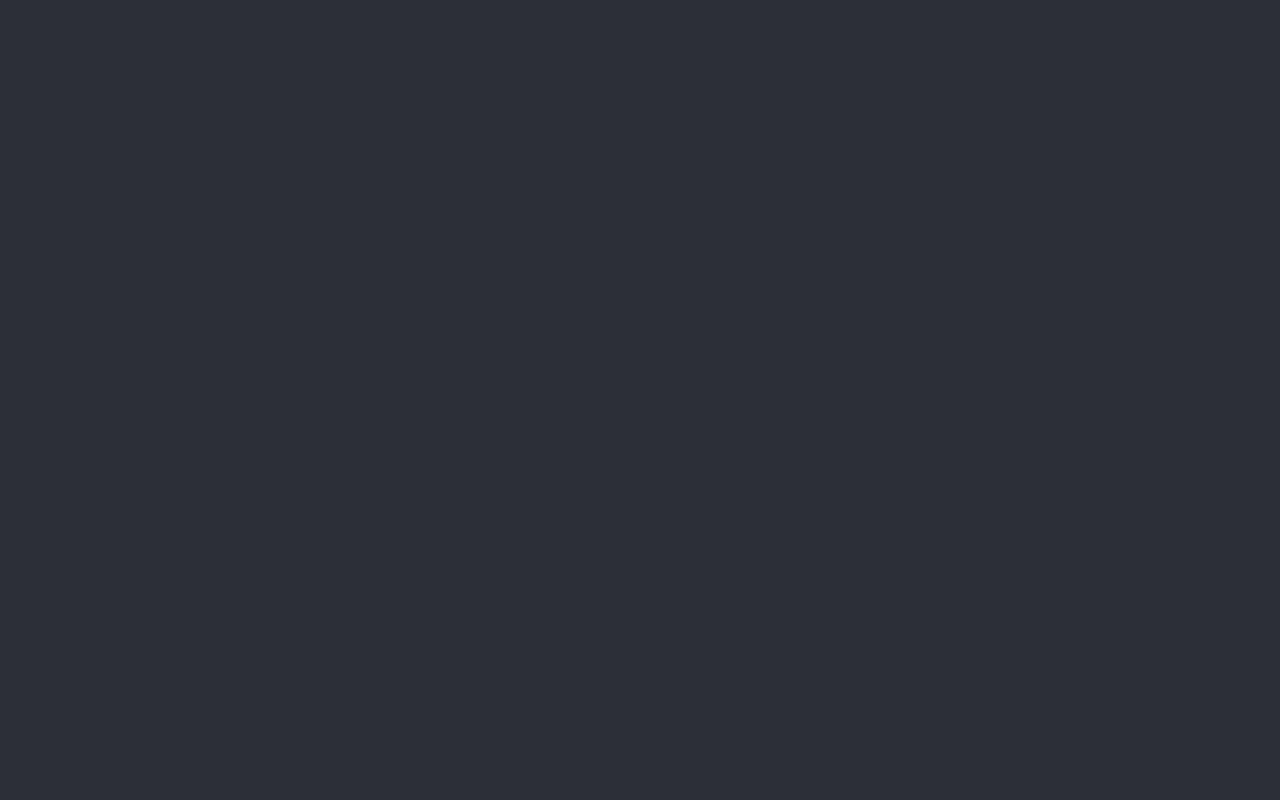
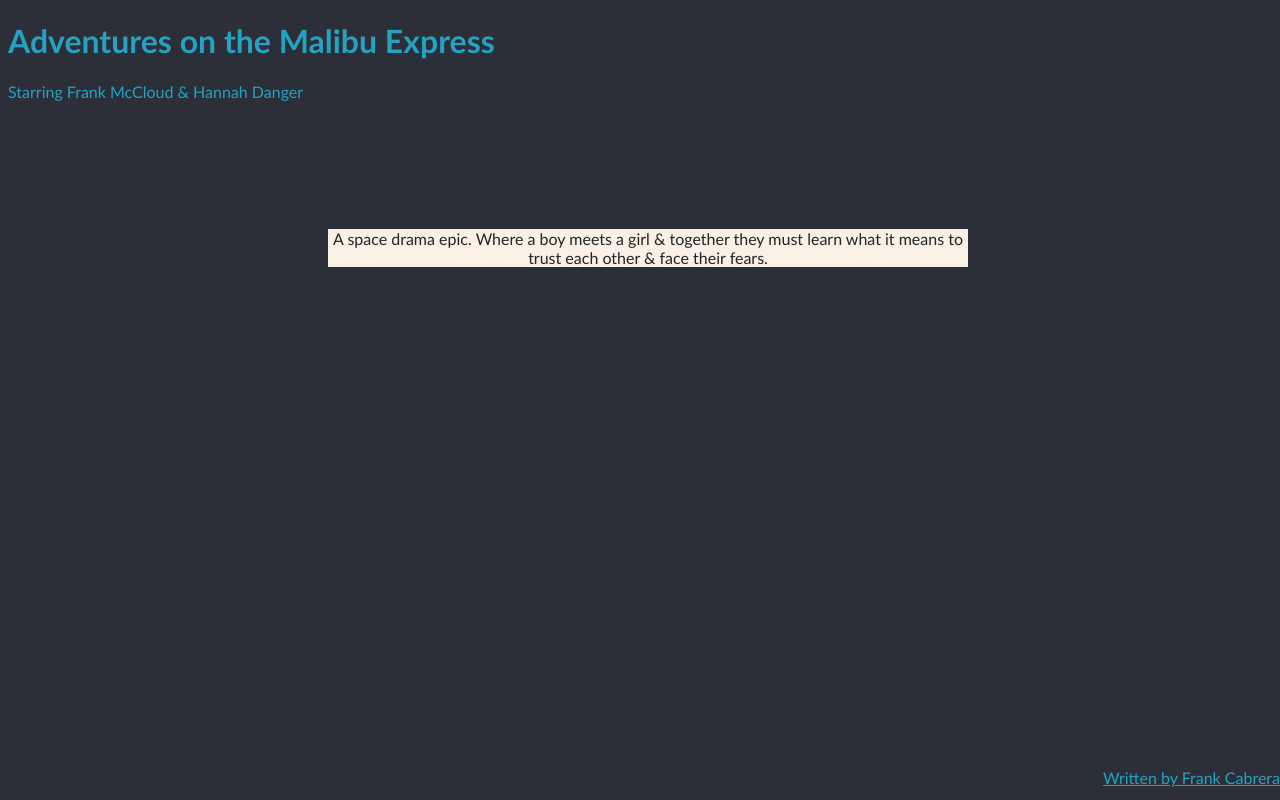
Before and after one commit to RaccoonClark/vwX, a plain HTML site: page index.html in a window 1280 px wide. Drawn offline with Linux system fonts and the light colour scheme.

Commit message:
thats right

```diff
--- a/index.html
+++ b/index.html
@@ -4,24 +4,76 @@
     <meta charset="UTF-8">
     <meta http-equiv="X-UA-Compatible" content="IE=edge">
     <meta name="viewport" content="width=device-width, initial-scale=1.0">
-    <title></title>
+    <title>⛵️</title>
 </head>
 <body>
 
 
 
+<h1 id="subtitle">Adventures on the Malibu Express</h1>
 
+<p id="subtitle">Starring Frank McCloud & Hannah Danger</p>
 
+<p class="description">A space drama epic. Where a boy meets a girl & together
+    they must learn what it means to trust each other &
+    face their fears.
+</p>
 
+<a class="author" href="">Written by Frank Cabrera</a>
 
 
 
 
 
 <style>
+
+
+
+
     body{
         background-color: #2c2f38;
+        width: 100%;
+        font-family: "Trebuchet MS", Tahoma, sans-serif;
+        overflow: hidden;
     }
+
+
+
+    #subtitle{
+        color: #25A2C2;
+
+
+
+    }
+
+    .author{
+        bottom: 0;
+        left: 0;
+        position: fixed;
+        width: 100%;
+        text-align: right;
+        color: #25A2C2;
+        margin-bottom: 1%;
+
+    }
+
+    .description{
+
+        background-color: linen;
+        margin-left: 25%;
+        margin-right: 25%;
+        margin-top: 10%;
+        text-align: center;
+        color: #232427;
+
+    }
+
+
 </style>
+
+
+
+
+
 </body>
 </html>
```
Also changed, not shown: about.html (added, +20 -0 lines).
